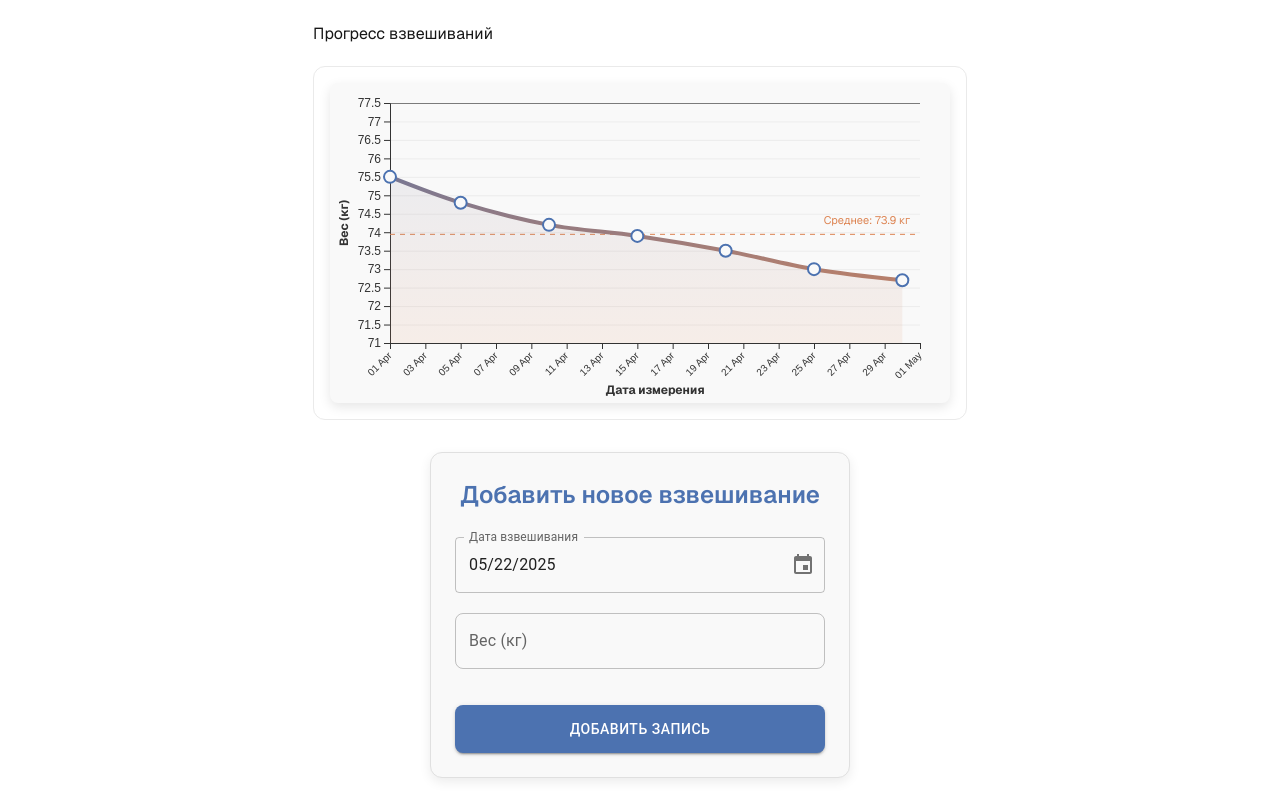
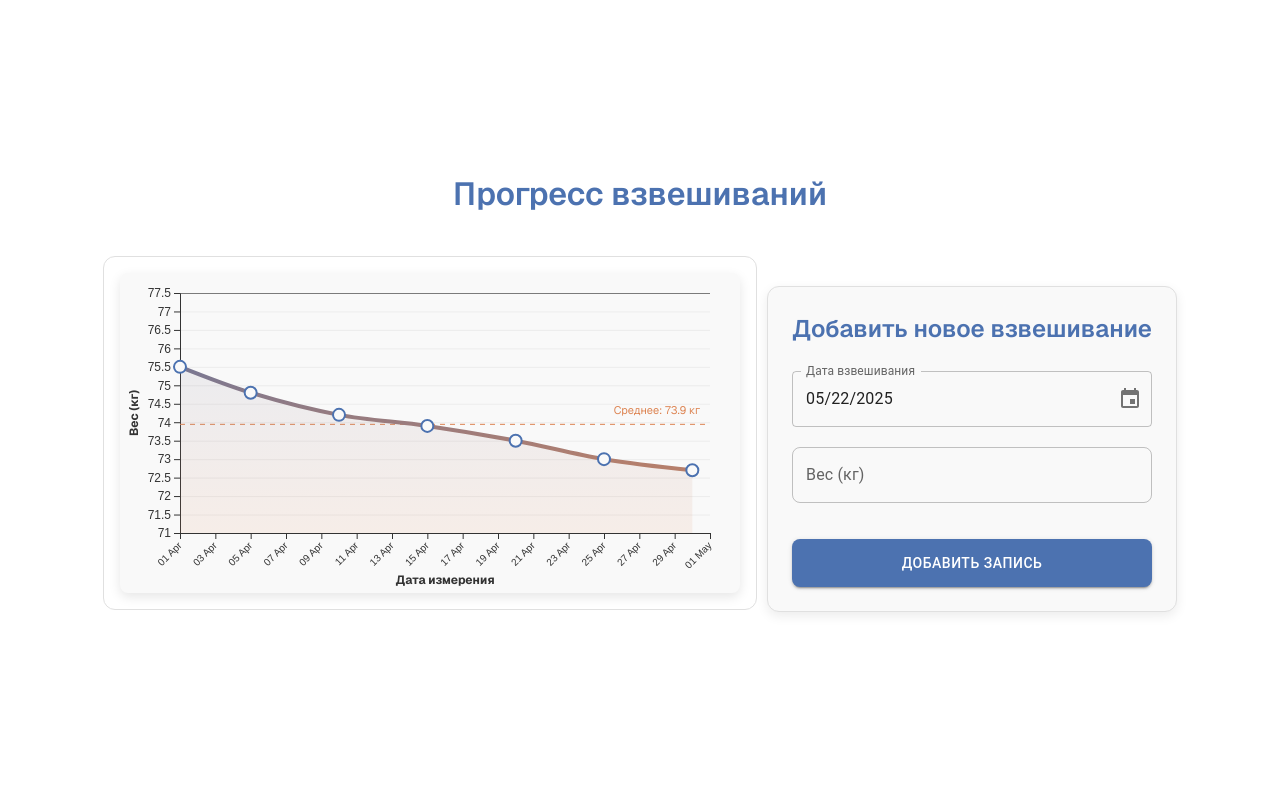
Before and after one commit to Anya394/fitness_assistant, a Next.js app: page / in a window 1280 px wide. Built offline with nearby package versions, Linux system fonts and the light colour scheme.

Commit message:
fix: хронология линии и повторный ввод в инпут

```diff
--- a/src/entities/WeightProgressChart.tsx
+++ b/src/entities/WeightProgressChart.tsx
@@ -52,18 +52,23 @@ const WeightProgressChart: React.FC<WeightProgressChartProps> = ({
       .attr('offset', '100%')
       .attr('stop-color', theme.secondary);
 
+    // Сортировка по дате
+    const sortedData = [...data].sort(
+      (a, b) => a.date.getTime() - b.date.getTime(),
+    );
+
     // Шкалы
     const xScale = d3
       .scaleTime()
-      .domain(d3.extent(data, (d) => d.date) as [Date, Date])
+      .domain(d3.extent(sortedData, (d) => d.date) as [Date, Date])
       .range([0, innerWidth])
       .nice();
 
     const yScale = d3
       .scaleLinear()
       .domain([
-        d3.min(data, (d) => d.weight)! * 0.98,
-        d3.max(data, (d) => d.weight)! * 1.02,
+        d3.min(sortedData, (d) => d.weight)! * 0.98,
+        d3.max(sortedData, (d) => d.weight)! * 1.02,
       ])
       .range([innerHeight, 0])
       .nice();
@@ -151,7 +156,7 @@ const WeightProgressChart: React.FC<WeightProgressChartProps> = ({
 
     svg
       .append('path')
-      .datum(data)
+      .datum(sortedData)
       .attr('fill', 'none')
       .attr('stroke', 'url(#line-gradient)')
       .attr('stroke-width', 4)
@@ -178,7 +183,7 @@ const WeightProgressChart: React.FC<WeightProgressChartProps> = ({
 
     svg
       .append('path')
-      .datum(data)
+      .datum(sortedData)
       .attr('fill', 'url(#line-gradient)')
       .attr('fill-opacity', 0.1)
       .attr('d', area);
@@ -186,7 +191,7 @@ const WeightProgressChart: React.FC<WeightProgressChartProps> = ({
     // Точки данных
     svg
       .selectAll('.dot')
-      .data(data)
+      .data(sortedData)
       .enter()
       .append('circle')
       .attr('class', 'dot')
--- a/src/features/AddForm/AddForm.tsx
+++ b/src/features/AddForm/AddForm.tsx
@@ -48,13 +48,9 @@ const AddForm: React.FC<AddFormProps> = ({ handleSetWeightData }) => {
               name="weight"
               control={control}
               rules={{
-                required: 'Введите вес',
-                min: { value: 30, message: 'Минимум 30 кг' },
-                max: { value: 300, message: 'Максимум 300 кг' },
-                pattern: {
-                  value: /^\d*\.?\d+$/,
-                  message: 'Введите число (например: 72.5)',
-                },
+                validate: (value) =>
+                  (parseFloat(value) >= 30 && parseFloat(value) <= 300) ||
+                  'Вес должен быть 30-300 кг',
               }}
               render={({ field, fieldState: { error } }) => (
                 <S.StyledTextField
--- a/src/features/FitnessDashboard/FitnessDashboard.styled.ts
+++ b/src/features/FitnessDashboard/FitnessDashboard.styled.ts
@@ -4,53 +4,27 @@ import styled, { css } from 'styled-components';
 export const Dashboard = styled.div`
   .chart-container {
     margin: 20px 0;
-    border: 1px solid #eaeaea;
+    border: 1px solid ${theme.grid};
     border-radius: 12px;
     padding: 16px;
-    background: white;
     transition: box-shadow 0.3s ease;
   }
 
   .chart-container:hover {
-    box-shadow: 0 8px 24px rgba(0, 0, 0, 0.1);
+    box-shadow: 0 8px 24px ${theme.grid};
   }
 
-  .weight-input {
+  .dashboard-container {
     display: flex;
-    gap: 12px;
-    margin-top: 24px;
+    gap: 10px;
     align-items: center;
   }
+`;
 
-  .weight-input input {
-    padding: 10px 16px;
-    border: 1px solid #ddd;
-    border-radius: 6px;
-    flex-grow: 1;
-    font-size: 16px;
-    transition: border 0.3s ease;
-  }
-
-  .weight-input input:focus {
-    outline: none;
-    border-color: ${theme.primary};
-    box-shadow: 0 0 0 2px rgba(76, 114, 176, 0.2);
-  }
-
-  .weight-input button {
-    padding: 10px 20px;
-    background-color: ${theme.primary};
-    color: white;
-    border: none;
-    border-radius: 6px;
-    cursor: pointer;
-    font-size: 16px;
-    font-weight: 500;
-    transition: all 0.3s ease;
-  }
-
-  .weight-input button:hover {
-    background-color: ${theme.secondary};
-    transform: translateY(-1px);
-  }
+export const Title = styled.h1`
+  color: ${theme.primary};
+  font-size: 2rem;
+  font-weight: 600;
+  margin-bottom: 18px;
+  text-align: center;
 `;
--- a/src/features/FitnessDashboard/FitnessDashboard.tsx
+++ b/src/features/FitnessDashboard/FitnessDashboard.tsx
@@ -2,6 +2,7 @@ import React, { useState } from 'react';
 import WeightProgressChart from '@/entities/WeightProgressChart';
 import * as S from './FitnessDashboard.styled';
 import AddForm from '@/features/AddForm/AddForm';
+import { WeightFormData } from '@/app/types';
 
 const FitnessDashboard: React.FC = () => {
   const [weightData, setWeightData] = useState([
@@ -14,9 +15,9 @@ const FitnessDashboard: React.FC = () => {
     { date: new Date(2025, 3, 30), weight: 72.7 },
   ]);
 
-  const handleSetWeightData = (data: { date: Date; weight: string }) => {
-    setWeightData([
-      ...weightData,
+  const handleSetWeightData = (data: WeightFormData) => {
+    setWeightData((prev) => [
+      ...prev,
       {
         date: data.date,
         weight: parseFloat(data.weight),
@@ -26,13 +27,15 @@ const FitnessDashboard: React.FC = () => {
 
   return (
     <S.Dashboard>
-      <div className="fitness-dashboard">
-        <h1>Прогресс взвешиваний</h1>
+      <S.Title>Прогресс взвешиваний</S.Title>
+      <div className="dashboard-container">
         <div className="chart-container">
           <WeightProgressChart data={weightData} />
         </div>
 
-        <AddForm handleSetWeightData={handleSetWeightData} />
+        <div>
+          <AddForm handleSetWeightData={handleSetWeightData} />
+        </div>
       </div>
     </S.Dashboard>
   );
```
